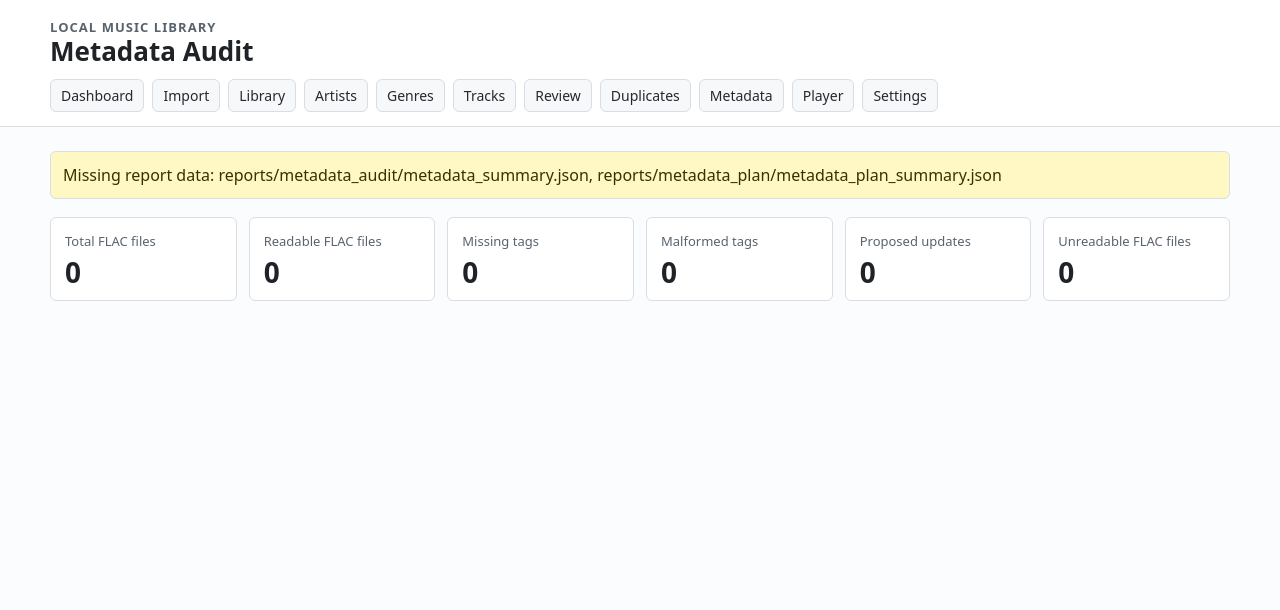
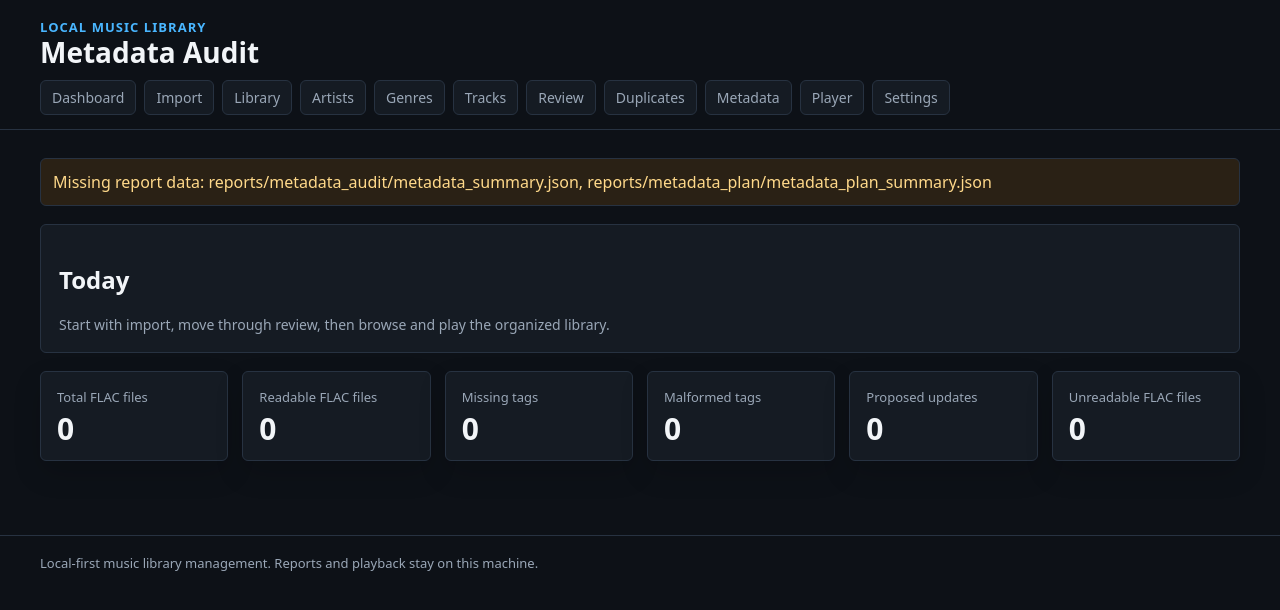
Before and after one commit to NovaAI01/music-library-automation-pipeline, a FastAPI app: page /reports/metadata/latest in a window 1280 px wide. Shown: the top 610 px of the page. Run offline with FastAPI, Linux system fonts and the light colour scheme; parts of the project's set-up code (start-up, migrations or seed data) failed here and were passed over.

Commit message:
Polish music app UI and add local playback

```diff
--- a/app/templates/reports/base.html
+++ b/app/templates/reports/base.html
@@ -6,28 +6,36 @@
   <title>{{ title }}</title>
   <style>
     :root {
-      color-scheme: light;
-      --border: #d8dee4;
-      --muted: #59636e;
-      --panel: #f6f8fa;
-      --panel-strong: #eef2f6;
-      --text: #1f2328;
-      --accent: #0969da;
-      --accent-soft: #ddf4ff;
+      color-scheme: dark;
+      --bg: #0d1117;
+      --bg-soft: #111827;
+      --border: #273241;
+      --muted: #9aa7b7;
+      --panel: #151b23;
+      --panel-strong: #1c2530;
+      --text: #f2f5f8;
+      --accent: #49b6ff;
+      --accent-soft: #173247;
+      --success: #53d18b;
+      --warning: #f1c45f;
+      --danger: #ff7a7a;
     }
     * { box-sizing: border-box; }
     body {
       margin: 0;
       color: var(--text);
       font-family: system-ui, -apple-system, BlinkMacSystemFont, "Segoe UI", sans-serif;
-      background: #fbfcfe;
+      background: var(--bg);
     }
     header {
       border-bottom: 1px solid var(--border);
-      background: #fff;
+      background: rgba(13, 17, 23, .96);
+      position: sticky;
+      top: 0;
+      z-index: 10;
     }
     .wrap {
-      width: min(1180px, calc(100% - 32px));
+      width: min(1200px, calc(100% - 32px));
       margin: 0 auto;
     }
     .topbar {
@@ -35,10 +43,10 @@
       align-items: center;
       justify-content: space-between;
       gap: 16px;
-      padding: 18px 0 12px;
+      padding: 18px 0 10px;
     }
     .brand {
-      color: var(--muted);
+      color: var(--accent);
       font-size: 13px;
       font-weight: 700;
       letter-spacing: .08em;
@@ -46,33 +54,64 @@
     }
     h1 {
       margin: 0;
-      font-size: 26px;
+      font-size: 28px;
       line-height: 1.2;
       letter-spacing: 0;
     }
-    nav {
+    .nav {
       display: flex;
       flex-wrap: wrap;
       gap: 8px;
       padding: 0 0 14px;
     }
-    nav a {
-      color: #24292f;
+    .nav a {
+      color: var(--muted);
       text-decoration: none;
       border: 1px solid var(--border);
       background: var(--panel);
-      padding: 6px 10px;
+      padding: 7px 11px;
       border-radius: 6px;
       font-size: 14px;
     }
-    nav a:hover { border-color: var(--accent); background: var(--accent-soft); }
-    main { padding: 24px 0 48px; }
+    .nav a:hover, .nav a.active {
+      color: var(--text);
+      border-color: var(--accent);
+      background: var(--accent-soft);
+    }
+    main { padding: 28px 0 52px; }
+    a { color: var(--accent); }
+    .page-intro {
+      max-width: 780px;
+      margin: 0 0 22px;
+      color: #c8d3df;
+      font-size: 15px;
+      line-height: 1.6;
+    }
+    .breadcrumbs {
+      display: flex;
+      flex-wrap: wrap;
+      gap: 8px;
+      margin: 0 0 12px;
+      color: var(--muted);
+      font-size: 13px;
+    }
+    .breadcrumbs a {
+      color: var(--muted);
+      text-decoration: none;
+    }
+    .breadcrumbs a:hover { color: var(--accent); }
+    .back-links {
+      display: flex;
+      flex-wrap: wrap;
+      gap: 10px;
+      margin: 0 0 18px;
+    }
     .section {
       margin-top: 22px;
     }
     .section h2 {
       margin: 0 0 10px;
-      font-size: 17px;
+      font-size: 18px;
       line-height: 1.3;
       letter-spacing: 0;
     }
@@ -86,20 +125,21 @@
       padding: 12px;
       border: 1px solid var(--border);
       border-radius: 6px;
-      background: #fff8c5;
-      color: #3b2f00;
+      background: #2a2115;
+      color: #ffd98a;
     }
     .cards {
       display: grid;
-      grid-template-columns: repeat(auto-fit, minmax(170px, 1fr));
-      gap: 12px;
-      margin-bottom: 20px;
+      grid-template-columns: repeat(auto-fit, minmax(180px, 1fr));
+      gap: 14px;
+      margin-bottom: 22px;
     }
     .card {
       border: 1px solid var(--border);
       border-radius: 6px;
-      padding: 14px;
-      background: #fff;
+      padding: 16px;
+      background: var(--panel);
+      box-shadow: 0 12px 28px rgba(0, 0, 0, .16);
     }
     .card a {
       color: var(--accent);
@@ -112,7 +152,7 @@
       margin-bottom: 8px;
     }
     .card .value {
-      font-size: 28px;
+      font-size: 30px;
       font-weight: 700;
       line-height: 1;
     }
@@ -231,13 +283,26 @@
       border: 1px solid var(--accent);
       border-radius: 6px;
       background: var(--accent);
-      color: #fff;
+      color: #06111a;
       font: inherit;
       cursor: pointer;
     }
     audio {
       width: 100%;
       margin: 10px 0 18px;
+    }
+    .panel {
+      border: 1px solid var(--border);
+      border-radius: 6px;
+      padding: 18px;
+      background: var(--panel);
+      margin-bottom: 18px;
+    }
+    footer {
+      border-top: 1px solid var(--border);
+      color: var(--muted);
+      padding: 18px 0 28px;
+      font-size: 13px;
     }
     code {
       font-family: ui-monospace, SFMono-Regular, Consolas, monospace;
@@ -256,18 +321,38 @@
           {% if timestamp %}<p class="meta">Report timestamp: {{ timestamp }}</p>{% endif %}
         </div>
       </div>
-      <nav aria-label="Application pages">
+      <nav class="nav" aria-label="Application pages">
         {% for href, label in nav_items %}
-          <a href="{{ href }}">{{ label }}</a>
+          <a href="{{ href }}"{% if href == active_section %} class="active"{% endif %}>{{ label }}</a>
         {% endfor %}
       </nav>
     </div>
   </header>
   <main class="wrap">
+    {% if breadcrumbs %}
+      <div class="breadcrumbs" aria-label="Breadcrumbs">
+        <a href="/">Dashboard</a>
+        {% for label, href in breadcrumbs %}
+          <span>/</span>
+          {% if href %}<a href="{{ href }}">{{ label }}</a>{% else %}<span>{{ label }}</span>{% endif %}
+        {% endfor %}
+      </div>
+    {% endif %}
+    {% if back_links %}
+      <div class="back-links">
+        {% for label, href in back_links %}
+          <a class="back-link" href="{{ href }}">{{ label }}</a>
+        {% endfor %}
+      </div>
+    {% endif %}
+    {% if intro %}<p class="page-intro">{{ intro }}</p>{% endif %}
     {% if missing_files %}
       <div class="notice">Missing report data: {{ missing_files|join(", ") }}</div>
     {% endif %}
     {% block content %}{% endblock %}
   </main>
+  <footer>
+    <div class="wrap">Local-first music library management. Reports and playback stay on this machine.</div>
+  </footer>
 </body>
 </html>
--- a/app/templates/reports/dashboard.html
+++ b/app/templates/reports/dashboard.html
@@ -1,5 +1,9 @@
 {% extends "reports/base.html" %}
 {% block content %}
+<section class="panel">
+  <h2>Today</h2>
+  <p class="meta">Start with import, move through review, then browse and play the organized library.</p>
+</section>
 <section class="cards">
   {% for label, value in cards %}
     <article class="card">
@@ -22,7 +26,7 @@
 
 {% if latest_reports %}
   <section class="section">
-    <h2>Latest Scan Summaries</h2>
+    <h2>Latest Library Evidence</h2>
     <table>
       <thead>
         <tr>
--- a/app/ui_screenshot_capture.py
+++ b/app/ui_screenshot_capture.py
@@ -49,7 +49,8 @@ SCREENSHOT_TARGETS = (
     ScreenshotTarget("/", "01_dashboard.png"),
     ScreenshotTarget("/library", "02_library_browser.png"),
     ScreenshotTarget("/review", "03_review_hub.png"),
-    ScreenshotTarget("/player", "04_player.png"),
+    ScreenshotTarget("/review/metadata", "04_metadata_review.png"),
+    ScreenshotTarget("/player", "05_player.png"),
 )
 
 
```
Also changed, not shown: other parts of app/templates/reports/base.html (+25 -13 lines), app/library_app_ui.py (+116 -11 lines), app/templates/reports/duplicates.html (+10 -0 lines), tests/test_demo_generator.py (+5 -4 lines), tests/test_metadata_suggestion_ui.py (+2 -2 lines), tests/test_report_ui.py (+38 -1 lines), tests/test_ui_screenshot_capture.py (+11 -7 lines), README.md.
